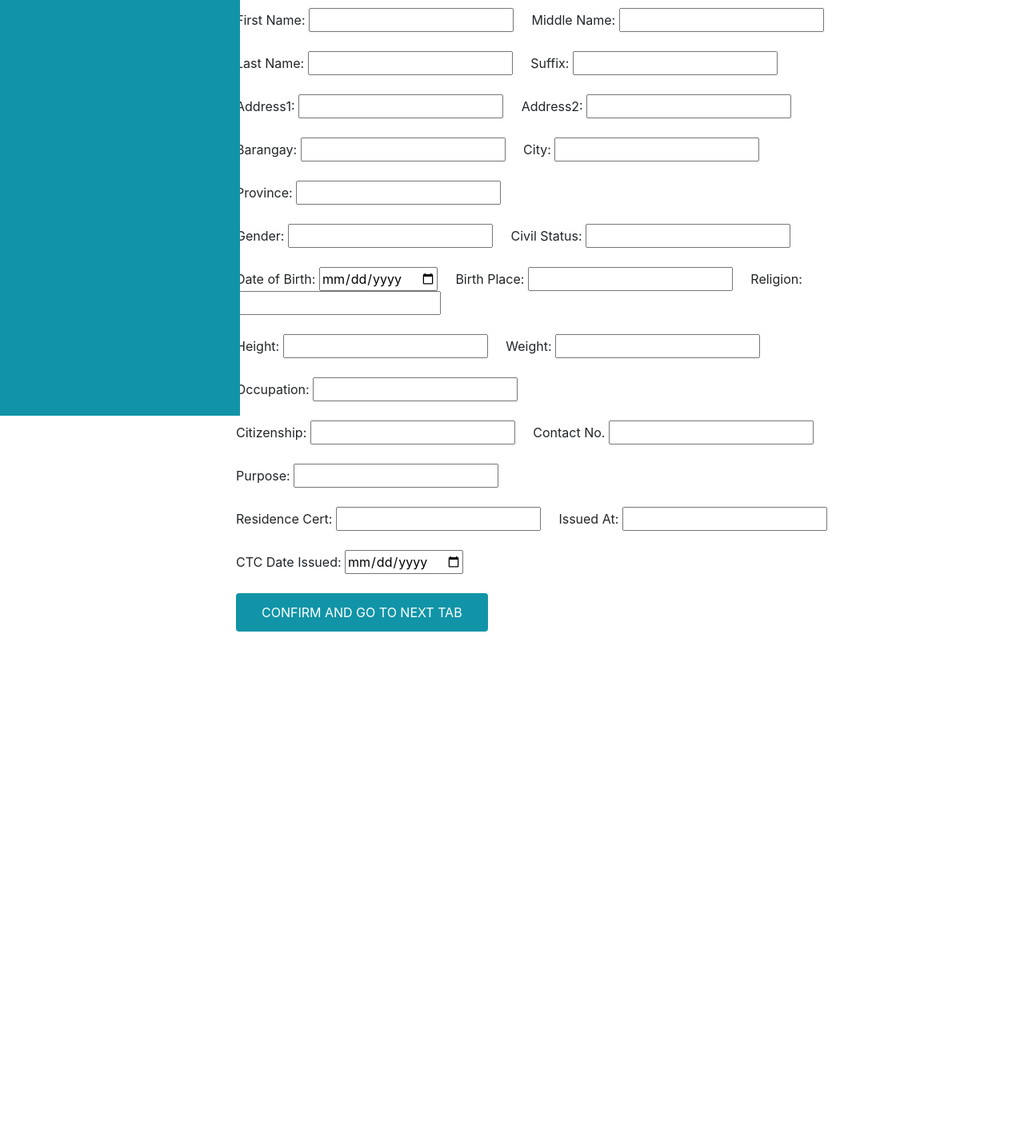
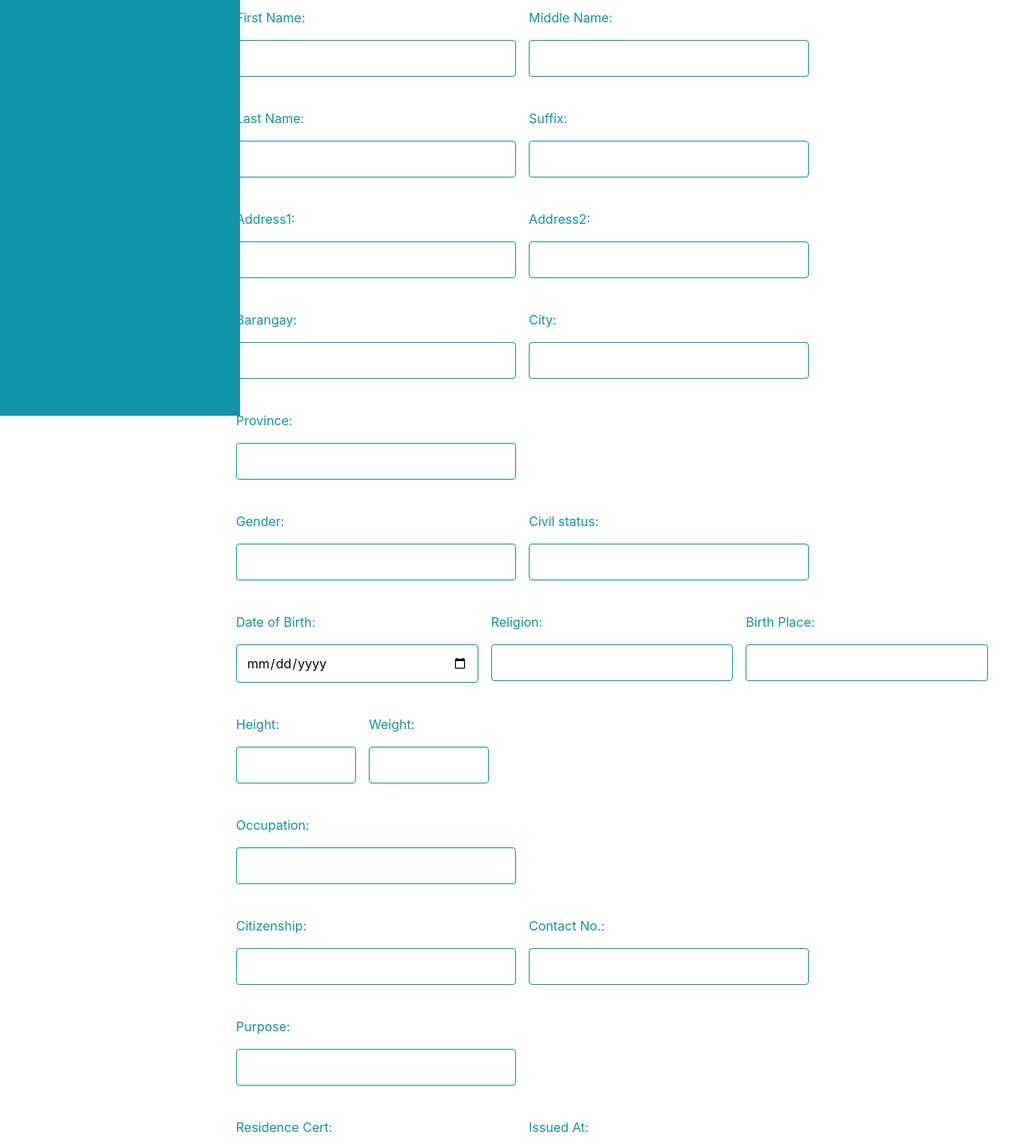
Before and after one commit to octal-laurence/plcclr-ui, a Next.js app: page /client/certification-form in a window 1280 px wide. Shown: the part 280-1716 px from the top of the page at 80% size. Before the commit the page ends 1270 px from the top, so only its background shows below. Built offline with nearby package versions, Linux system fonts and the light colour scheme.

Commit message:
update css on input fields(alignment, themes, text display), fix alignment on ID photo, troubleshoot image capturing and sizing

```diff
--- a/pages/client/certification-form/applicantInfo.js
+++ b/pages/client/certification-form/applicantInfo.js
@@ -3,6 +3,8 @@ import ReactDOM from 'react-dom';
 
 import Box from '../../ui/box';
 import InputText from '../../ui/inputText';
+import Input from '../../ui/input';
+import InputLabel from '../../ui/inputLabel';
 import Button from '../../ui/button';
 
 class ApplicantInfo extends React.Component {
@@ -30,181 +32,240 @@ class ApplicantInfo extends React.Component {
         </p>
         <hr />
         <Box>
-          <Box>
-            First Name:&nbsp;
-            <InputText
+          <Box flexDirection="row" addSideMarginForChildren="sm">
+            <InputLabel width="350px">
+              First Name:
+              <Input
+                fullWidth
                 name="firstName"
                 onChange={this.handleInputChange}
                 value={applicantInfo.firstName}
               />
-            &nbsp;&nbsp;&nbsp;&nbsp;
-            Middle Name:&nbsp;
-            <InputText
+            </InputLabel>
+            <InputLabel width="350px">
+              Middle Name:
+              <Input
+                fullWidth
                 name="middleName"
                 onChange={this.handleInputChange}
                 value={applicantInfo.middleName}
               />
+            </InputLabel>
           </Box><br />
-          <Box>
-            Last Name:&nbsp;
-            <InputText
+          <Box flexDirection="row" addSideMarginForChildren="sm">
+            <InputLabel width="350px">
+              Last Name:
+              <Input
+                fullWidth
                 name="lastName"
                 onChange={this.handleInputChange}
                 value={applicantInfo.lastName}
               />
-            &nbsp;&nbsp;&nbsp;&nbsp;
-            Suffix:&nbsp;
-            <InputText
+            </InputLabel>
+            <InputLabel width="350px">
+              Suffix:
+              <Input
+                fullWidth
                 name="suffix"
                 onChange={this.handleInputChange}
                 value={applicantInfo.suffix}
               />
+            </InputLabel>
           </Box><br />
-          <Box>
-            Address1:&nbsp;
-            <InputText
+          <Box flexDirection="row" addSideMarginForChildren="sm">
+            <InputLabel width="350px">
+              Address1:
+              <Input
+                fullWidth
                 name="address1"
                 onChange={this.handleInputChange}
                 value={applicantInfo.address1}
               />
-            &nbsp;&nbsp;&nbsp;&nbsp;
-            Address2:&nbsp;
-            <InputText
+            </InputLabel>
+            <InputLabel width="350px">
+              Address2:
+              <Input
+                fullWidth
                 name="address2"
                 onChange={this.handleInputChange}
                 value={applicantInfo.address2}
               />
+            </InputLabel>
           </Box><br />
-          <Box>
-            Barangay:&nbsp;
-            <InputText
+          <Box flexDirection="row" addSideMarginForChildren="sm">
+            <InputLabel width="350px">
+              Barangay:
+              <Input
+                fullWidth
                 name="barangay"
                 onChange={this.handleInputChange}
                 value={applicantInfo.barangay}
               />
-            &nbsp;&nbsp;&nbsp;&nbsp;
-            City:&nbsp;
-            <InputText
+            </InputLabel>
+            <InputLabel width="350px">
+              City:
+              <Input
+                fullWidth
                 name="city"
                 onChange={this.handleInputChange}
                 value={applicantInfo.city}
               />
+            </InputLabel>
           </Box><br />
-          <Box>
-            Province:&nbsp;
-            <InputText
+          <Box flexDirection="row" addSideMarginForChildren="sm">
+            <InputLabel width="350px">
+              Province:
+              <Input
+                fullWidth
                 name="province"
                 onChange={this.handleInputChange}
                 value={applicantInfo.province}
               />
+            </InputLabel>
           </Box><br />
-          <Box>
-            Gender:&nbsp;
-            <InputText
+          <Box flexDirection="row" addSideMarginForChildren="sm">
+            <InputLabel width="350px">
+              Gender:
+              <Input
+                fullWidth
                 name="gender"
                 onChange={this.handleInputChange}
                 value={applicantInfo.gender}
               />
-            &nbsp;&nbsp;&nbsp;&nbsp;
-            Civil Status:&nbsp;
-            <InputText
+            </InputLabel>
+            <InputLabel width="350px">
+              Civil status:
+              <Input
+                fullWidth
                 name="civilStatus"
                 onChange={this.handleInputChange}
                 value={applicantInfo.civilStatus}
               />
+            </InputLabel>
           </Box><br />
-          <Box>
-            Date of Birth:&nbsp;
-            <input
+          <Box flexDirection="row" addSideMarginForChildren="sm">
+            <InputLabel width="350px">
+              Date of Birth:
+              <Input
+                fullWidth
                 type="date"
                 name="dateBirth"
                 onChange={this.handleInputChange}
                 value={applicantInfo.dateBirth}
               />
-            &nbsp;&nbsp;&nbsp;&nbsp;
-            Birth Place:&nbsp;
-            <InputText
+            </InputLabel>
+            <InputLabel width="350px">
+              Religion:
+              <Input
+                fullWidth
+                name="religion"
+                onChange={this.handleInputChange}
+                value={applicantInfo.religion}
+              />
+            </InputLabel>
+            <InputLabel width="350px">
+              Birth Place:
+              <Input
+                fullWidth
                 name="birthPlace"
                 onChange={this.handleInputChange}
                 value={applicantInfo.birthPlace}
               />
-            &nbsp;&nbsp;&nbsp;&nbsp;
-            Religion:&nbsp;
-            <InputText
-              name="religion"
-              onChange={this.handleInputChange}
-              value={applicantInfo.religion}
-            />
+            </InputLabel>
           </Box><br />
-          <Box>
-            Height:&nbsp;
-            <InputText
+          <Box flexDirection="row" addSideMarginForChildren="sm">
+            <InputLabel width="150px">
+              Height:
+              <Input
+                fullWidth
                 name="height"
                 onChange={this.handleInputChange}
                 value={applicantInfo.height}
               />
-            &nbsp;&nbsp;&nbsp;&nbsp;
-            Weight:&nbsp;
-            <InputText
+            </InputLabel>
+            <InputLabel width="150px">
+              Weight:
+              <Input
+                fullWidth
                 name="weight"
                 onChange={this.handleInputChange}
                 value={applicantInfo.weight}
               />
+            </InputLabel>
           </Box><br />
-          <Box>
-            Occupation:&nbsp;
-            <InputText
+          <Box flexDirection="row" addSideMarginForChildren="sm">
+            <InputLabel width="350px">
+              Occupation:
+              <Input
+                fullWidth
                 name="occupation"
                 onChange={this.handleInputChange}
                 value={applicantInfo.occupation}
               />
+            </InputLabel>
           </Box><br />
-          <Box>
-            Citizenship:&nbsp;
-            <InputText
+          <Box flexDirection="row" addSideMarginForChildren="sm">
+            <InputLabel width="350px">
+              Citizenship:
+              <Input
+                fullWidth
                 name="citizenship"
                 onChange={this.handleInputChange}
                 value={applicantInfo.citizenship}
               />
-            &nbsp;&nbsp;&nbsp;&nbsp;
-            Contact No.&nbsp;
-            <InputText
+            </InputLabel>
+            <InputLabel width="350px">
+              Contact No.:
+              <Input
+                fullWidth
                 name="contactNumber"
                 onChange={this.handleInputChange}
                 value={applicantInfo.contactNumber}
               />
+            </InputLabel>
           </Box><br />
-          <Box>
-            Purpose:&nbsp;
-            <InputText
+          <Box flexDirection="row" addSideMarginForChildren="sm">
+            <InputLabel width="350px">
+              Purpose:
+              <Input
+                fullWidth
                 name="purpose"
                 onChange={this.handleInputChange}
                 value={applicantInfo.purpose}
               />
+            </InputLabel>
           </Box><br />
-          <Box>
-            Residence Cert:&nbsp;
-            <InputText
+          <Box flexDirection="row" addSideMarginForChildren="sm">
+            <InputLabel width="350px">
+              Residence Cert:
+              <Input
+                fullWidth
                 name="certResidency"
                 onChange={this.handleInputChange}
                 value={applicantInfo.certResidency}
               />
-            &nbsp;&nbsp;&nbsp;&nbsp;
-            Issued At:&nbsp;
-            <InputText
+            </InputLabel>
+            <InputLabel width="350px">
+              Issued At:
+              <Input
+                fullWidth
                 name="certResidencyIssuedAt"
                 onChange={this.handleInputChange}
                 value={applicantInfo.certResidencyIssuedAt}
               />
+            </InputLabel>
           </Box><br />
-          <Box>
-            CTC Date Issued:&nbsp;
-            <input
+          <Box flexDirection="row" addSideMarginForChildren="sm">
+            <InputLabel width="350px">
+              CTC Date Issued:
+              <Input
+                fullWidth
                 type="date"
                 name="ctcIssuedDate"
                 onChange={this.handleInputChange}
                 value={applicantInfo.ctcIssuedDate}
               />
+            </InputLabel>
           </Box><br />
           <Box>
             <Button
--- a/pages/ui/box.js
+++ b/pages/ui/box.js
@@ -2,20 +2,33 @@ import React from 'react';
 import styled from 'styled-components';
 
 const Box = styled(({
+  addSideMarginForChildren,
   flexDirection,
   justifyMe,
   position,
+  withHorizontalPadding,
+  withVerticalPadding,
 
   borderStyle,
   backgroundColor,
   height,
   width,
   ...otherProps
-}) => <div {...otherProps} />)`
+}) => <div {...otherProps} />).attrs({
+  addSideMarginForChildren: props => props.theme.margin[props.addSideMarginForChildren] || 0,
+  withHorizontalPadding: props => props.theme.padding[props.withHorizontalPadding] || 0,
+  withVerticalPadding: props => props.theme.padding[props.withVerticalPadding] || 0,
+})`
   display: ${p => (p.flexDirection) ? `flex` : `block`};
   flex-direction: ${p => p.flexDirection || `column`};
+  padding: ${(props) => {
+    const horizontalPadding = props.withHorizontalPadding;
+    const verticalPadding = props.withVerticalPadding;
+    return `${verticalPadding} ${horizontalPadding}`;
+  }};
 
   border-style: ${p => p.borderStyle};
+
   ${p => (p.height) && `min-height: ${p.height}; max-height: ${p.height};`}
   ${p => (p.width) && `min-width: ${p.width}; max-width: ${p.width};`}
   ${p => (p.backgroundColor) && `background-color: ${p.backgroundColor};`}
@@ -27,6 +40,14 @@ const Box = styled(({
     left: 50%;
     transform: translate(-50%, -50%);
   `}
+
+  ${p => p.addSideMarginForChildren && `
+    > * {
+      &:not(:last-child) {
+        margin-right: ${p.addSideMarginForChildren};
+      }
+    }
+  `}
 `;
 
 export default Box;
```
Also changed, not shown: pages/client/certification-form/idPhoto.js (+32 -23 lines). Lines whose indentation alone changed are shown as unchanged.
